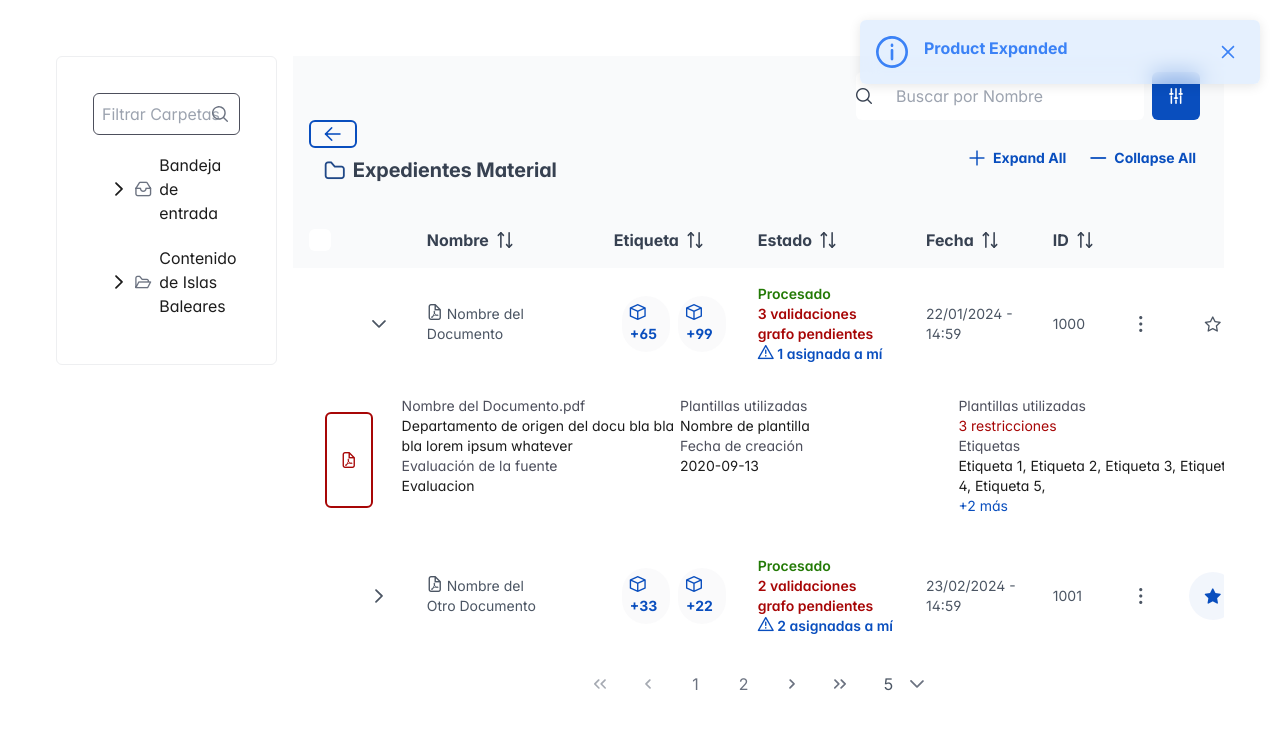
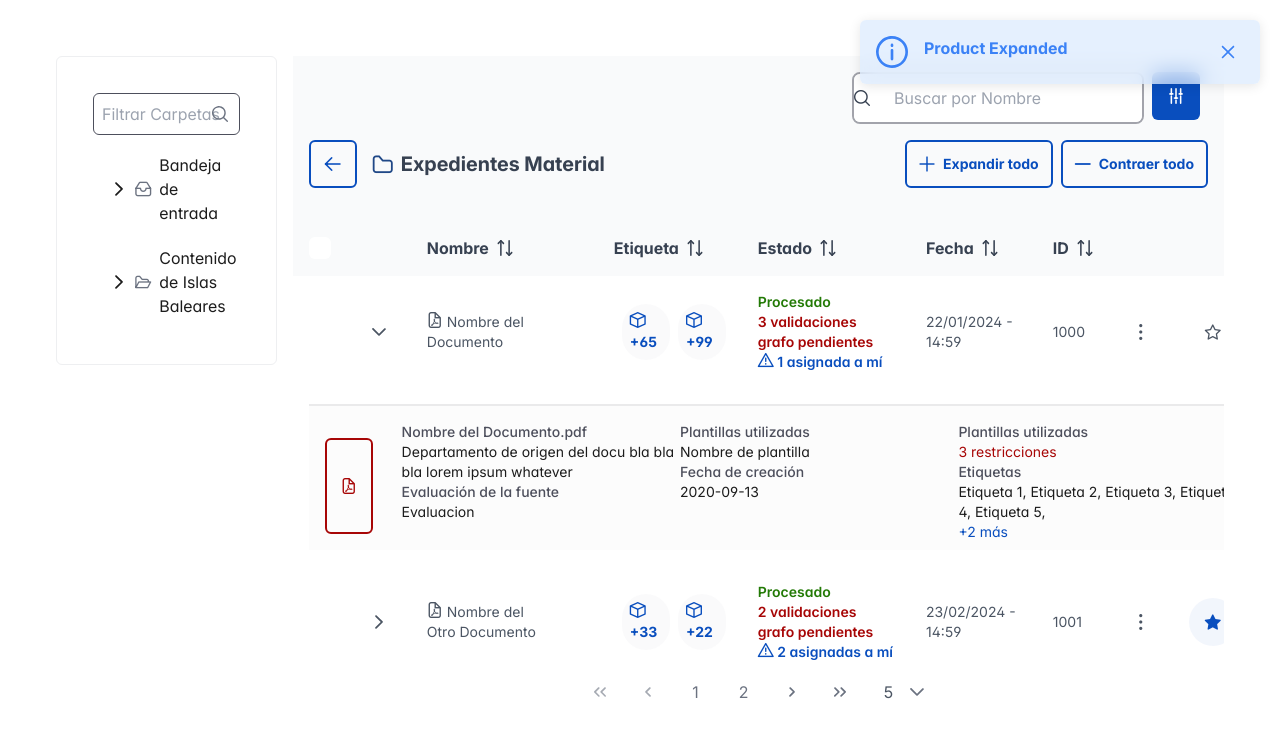
Before and after one commit to OliverGallanti/prueba-front-fujitsu, a Next.js app in the folder fujitsu-prueba/: page / in a window 1280 px wide. Both pictures are taken after a click on the button 378 px from the left and 324 px from the top of the page. Shown: the top 738 px of the page. Built offline with nearby package versions, Linux system fonts and the light colour scheme.

Commit message:
Añadidos bordes y etiquetas

```diff
--- a/fujitsu-prueba/components/TablaExpedientesComponente.jsx
+++ b/fujitsu-prueba/components/TablaExpedientesComponente.jsx
@@ -199,7 +199,7 @@ export default function TablaExpedienteComponente({ titulo, goBack }) {
 
   const rowExpansionTemplate = (data) => {
     return (
-      <div className="flex justify-between w-full text-sm">
+      <div className="flex justify-between w-full text-sm bg-fujitsu-light-gray/20 pt-4 border-t-2 border-t-fujitsu-gray/10">
         <div className="w-[10%]">
           <div className="flex justify-center border-2 border-fujitsu-red rounded-md w-12 h-24 m-4">
             <div className="flex items-center ">
@@ -210,13 +210,13 @@ export default function TablaExpedienteComponente({ titulo, goBack }) {
 
         <div className="w-[30%] flex flex-col">
           <div className="flex flex-col">
-            <h5 className="text-fujitsu-gray">{data.nombre}.pdf</h5>
+            <h5 className="text-fujitsu-gray font-medium">{data.nombre}.pdf</h5>
             <div className="flex text-fujitsu-black">
               {data.documentData[0].NombreDocumentoCompleto}
             </div>
           </div>
           <div className="flex flex-col">
-            <h5 className="text-fujitsu-gray">Evaluación de la fuente</h5>
+            <h5 className="text-fujitsu-gray font-medium">Evaluación de la fuente</h5>
             <div className="flex text-fujitsu-black">
               {data.documentData[0].evaluacion}
             </div>
@@ -225,13 +225,13 @@ export default function TablaExpedienteComponente({ titulo, goBack }) {
 
         <div className="w-[30%] flex flex-col">
           <div className="flex flex-col">
-            <h5 className="text-fujitsu-gray">Plantillas utilizadas</h5>
+            <h5 className="text-fujitsu-gray font-medium">Plantillas utilizadas</h5>
             <div className="flex text-fujitsu-black">
               {data.documentData[0].plantilla}
             </div>
           </div>
           <div className="flex flex-col">
-            <h5 className="text-fujitsu-gray">Fecha de creación</h5>
+            <h5 className="text-fujitsu-gray font-medium">Fecha de creación</h5>
             <div className="flex text-fujitsu-black">
               {data.documentData[0].date}
             </div>
@@ -240,13 +240,13 @@ export default function TablaExpedienteComponente({ titulo, goBack }) {
 
         <div className="w-[30%] flex flex-col">
           <div className="flex flex-col">
-            <h5 className="text-fujitsu-gray">Plantillas utilizadas</h5>
+            <h5 className="text-fujitsu-gray font-medium">Plantillas utilizadas</h5>
             <div className="flex text-fujitsu-red">
               {data.documentData[0].restricciones} restricciones
             </div>
           </div>
           <div className="flex flex-col">
-            <h5 className="text-fujitsu-gray">Etiquetas</h5>
+            <h5 className="text-fujitsu-gray font-medium">Etiquetas</h5>
             <div className="flex text-fujitsu-black">
               {data.documentData[0].etiquetas.length > 5 ? (
                 <div className="">
@@ -296,7 +296,7 @@ export default function TablaExpedienteComponente({ titulo, goBack }) {
     return (
       <div className="flex flex-col">
         <div className="flex justify-end w-full">
-          <div className="p-input-icon-left">
+          <div className="p-input-icon-left border-2 border-fujitsu-gray/50 rounded-lg">
             <i className="pi pi-search"></i>
             <InputText
               type="search"
@@ -316,12 +316,12 @@ export default function TablaExpedienteComponente({ titulo, goBack }) {
         </div>
         <div className="flex justify-between w-full">
           {/* Volver a página anterior */}
-          <div className="flex- w-1/2">
+          <div className="flex items-center w-1/2">
             <Button
               role="button"
               aria-label="Botón para volver a la página anterior"
               icon="pi pi-arrow-left"
-              className="standard-button"
+              className="standard-button w-14 h-14"
               onClick={goBack}
             />
             <h2
@@ -333,7 +333,7 @@ export default function TablaExpedienteComponente({ titulo, goBack }) {
             </h2>
           </div>
 
-          <div className="flex flex-wrap justify-end my-4 text-fujitsu-blue text-sm">
+          <div className="flex flex-wrap justify-end my-4 text-fujitsu-blue text-sm gap-2">
             {selectedProducts?.length > 0 ? (
               <Button
                 role="button"
@@ -348,19 +348,19 @@ export default function TablaExpedienteComponente({ titulo, goBack }) {
               role="button"
               aria-label="Expandir todo"
               icon="pi pi-plus"
-              label="Expand All"
+              label="Expandir todo"
               onClick={expandAll}
               text
-              className="hover:bg-fujitsu-blue/10 transition-all rounded-md p-3"
+              className="hover:bg-fujitsu-blue/10 transition-all rounded-md p-3 border-2 border-fujitsu-blue"
             />
             <Button
               role="button"
               aria-label="Contraer todo"
               icon="pi pi-minus"
-              label="Collapse All"
+              label="Contraer todo"
               onClick={collapseAll}
               text
-              className="hover:bg-fujitsu-blue/10 transition-all rounded-md p-3"
+              className="hover:bg-fujitsu-blue/10 transition-all rounded-md p-3 border-2 border-fujitsu-blue"
             />
           </div>
         </div>
@@ -388,7 +388,7 @@ export default function TablaExpedienteComponente({ titulo, goBack }) {
         aria-label="Notificaciones de mensajes"
       />
       <DataTable
-        ariaLabel="Tabla de expedientes"
+        aria-label="Tabla de expedientes"
         selectionMode="checkbox"
         selection={selectedProducts}
         onSelectionChange={selectRows}
@@ -409,7 +409,7 @@ export default function TablaExpedienteComponente({ titulo, goBack }) {
         dataKey="id"
         header={header}
         tableStyle={{ minWidth: "60rem" }}
-        ariaLabelledBy="tabla-expedientes-heading"
+        aria-LabelledBy="tabla-expedientes-heading"
       >
         <Column
           selectionMode="multiple"
@@ -417,8 +417,6 @@ export default function TablaExpedienteComponente({ titulo, goBack }) {
           pt={{
             checkbox: {
               className: "border-2 border-fujitsu-gray/50",
-              ariaLabel: "Seleccionar fila",
-              role: "checkbox",
             },
             headerCheckbox: null,
           }}
--- a/fujitsu-prueba/next.config.mjs
+++ /dev/null
@@ -1,5 +0,0 @@
-/** @type {import('next').NextConfig} */
-const nextConfig = {};
-
-
-export default nextConfig;
--- a/fujitsu-prueba/package.json
+++ b/fujitsu-prueba/package.json
@@ -9,7 +9,7 @@
     "lint": "next lint"
   },
   "dependencies": {
-    "next": "14.1.0",
+    "next": "^14.1.0",
     "primeicons": "^6.0.1",
     "primereact": "^10.3.3",
     "react": "^18",
--- a/fujitsu-prueba/services/mocks/menuLateral.jsx
+++ b/fujitsu-prueba/services/mocks/menuLateral.jsx
@@ -24,7 +24,7 @@ export const NodeService = {
       {
         key: "1",
         label: "Contenido de Islas Baleares",
-        data: "Events Folder",
+        data: "Contenido de Islas Baleares",
         icon: "pi pi-fw pi-folder-open",
         children: [
           {
```
Also changed, not shown: fujitsu-prueba/.babelrc (deleted), fujitsu-prueba/.eslintrc.json, 1 other file (tests, documents, lock files or other folders).
